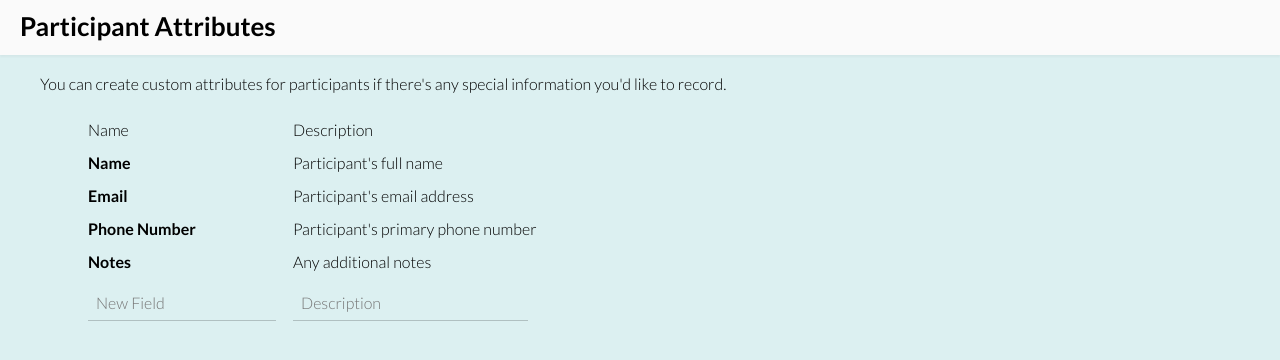
After one commit to calebsevern/nlist, a PHP site: page /admin/participant_attributes.php in a window 1280 px wide. The commit adds this page. Shown: the top 360 px of the page. Run offline with PHP 8.4, Linux system fonts and the light colour scheme; some libraries are stand-ins or nearby versions.

Commit message:
Participants class, + object creation

```diff
--- a/admin/new_participant.php
+++ b/admin/new_participant.php
@@ -14,7 +14,7 @@
 	</div>
 
 	<div class="new-form-container">
-		<form class="new-form create-new-experiment" method="POST">
+		<form class="new-form create-new-participant" method="POST">
 
 			<div class="form-label" data-for="participant-name">Full Name</div><br>
 			<input type="text" class="participant-name" placeholder="Full Name">
--- /dev/null
+++ b/admin/participant_attributes.php
@@ -0,0 +1,68 @@
+<!doctype html>
+<html>
+	<head>
+		<link href="http://maxcdn.bootstrapcdn.com/font-awesome/4.2.0/css/font-awesome.min.css" rel="stylesheet">
+		<link rel="stylesheet" href="../css/styles.css">
+	</head>
+
+	<body>
+
+	<div class="page-header">
+		<div class="header-text">
+			Participant Attributes
+		</div>
+	</div>
+
+	<div class="new-form-container">
+		<div class="new-form">
+
+			<br>
+
+			You can create custom attributes for participants if there's any special information you'd like to record.
+
+			<br><br>
+
+			<table class="custom-attributes">
+				<thead>
+					<tr>
+						<td>Name</td>
+						<td>Description</td>
+					</tr>
+				</thead>
+				<tbody>
+					<tr>
+						<td class="attribute-name">Name</td>
+						<td class="attribute-description">Participant's full name</td>
+					</tr>
+					<tr>
+						<td class="attribute-name">Email</td>
+						<td class="attribute-description">Participant's email address</td>
+					</tr>
+					<tr>
+						<td class="attribute-name">Phone Number</td>
+						<td class="attribute-description">Participant's primary phone number</td>
+					</tr>
+					<tr>
+						<td class="attribute-name">Notes</td>
+						<td class="attribute-description">Any additional notes</td>
+					</tr>
+					<tr>
+						<td class="attribute-name">
+							<input type="text" class="new-attr-name" placeholder="New Field" style="width: 90%;">
+						</td>
+						<td class="attribute-description">
+							<input type="text" class="new-attr-description" placeholder="Description" style="width: 90%;">
+						</td>
+					</tr>
+				</tbody>
+			</table>
+		</div>
+	</div>
+
+	<script src="../js/jquery.2.1.1.min.js"></script>
+	<script src="../js/script.js"></script>
+	<script src="../js/db.js"></script>
+
+	</body>
+
+</html>
--- a/css/styles.css
+++ b/css/styles.css
@@ -473,3 +473,24 @@ input[type='submit']:hover {
 			position: relative;
 			top: 20px;
 		}
+
+
+
+/***********************************************************
+*
+*					admin/participant_attributes.php
+*
+************************************************************/
+
+.custom-attributes {
+	position: relative;
+	left: 40px;
+}
+
+	.custom-attributes td {
+		padding: 6px;
+	}
+
+	.custom-attributes .attribute-name {
+		font-weight: bold;
+	}
--- a/js/script.js
+++ b/js/script.js
@@ -307,3 +307,72 @@ function getCompletedExperiments() {
 		});
 	});
 }
+
+
+
+/*
+*	admin/participant_attributes.php
+*/
+
+$(document).on('blur', '.new-attr-name', function() {
+
+	if($(this).val()) {
+
+		var query = new Query("Participant_Attributes");
+		query.create(function(a) {
+			console.log(a);
+			a.set("name", "TEST");
+			a.save(function(result) {
+				alert("saved");
+			});
+		});
+	}
+});
+
+
+
+
+/*
+*	admin/new_participant.php
+*/
+
+$(document).on('submit', '.create-new-participant', function(e) {
+
+	e.preventDefault();
+
+	var query = new Query("Participants");
+	query.create(function(a) {
+		console.log("Created Participants with id: " + a.id);
+
+		a.set("email", $(".participant-email").val());
+		a.set("username", $(".participant-email").val());
+		a.set("full_name", $(".participant-name").val());
+		a.set("phone_number", $(".participant-phone").val());
+		a.set("notes", $(".participant-notes").val());
+		a.save(function(result) {
+			alert('Participant created.');
+			window.location.reload();
+		});
+	});
+
+	return false;
+});
+
+
+
+
+/*
+*	admin/participant_overview.php
+*/
+
+function getAllParticipants() {
+
+	var query = new Query("Participants");
+	query.equalTo("password", "");
+	query.find(function(results) {
+
+		for(var i=0; i<results.length; i++) {
+			$(".new-form").append(results[i].full_name + "<br><br>");
+		}
+	});
+}
--- a/pages/navigation.php
+++ b/pages/navigation.php
@@ -21,12 +21,12 @@
 			<div class="tab"></div>
 			<div class="label">Participants</div>
 			<div class="tab" data-url="admin/new_participant.php">Create New</div>
-			<div class="tab">Overview</div>
+			<div class="tab" data-url="admin/participant_overview.php">Overview</div>
 
 			<div class="tab"></div>
 			<div class="label">Utilities</div>
 			<div class="tab">Documents</div>
-			<div class="tab">Settings</div>
+			<div class="tab" data-url="admin/settings.php">Settings</div>
 			<div class="tab">Statistics</div>
 			<div class="tab"></div>
 			<div class="tab logout">Logout</div>
```
Also changed, not shown: admin/participant_overview.php (added, +33 -0 lines), admin/settings.php (added, +32 -0 lines), setup.php (+44 -1 lines).
